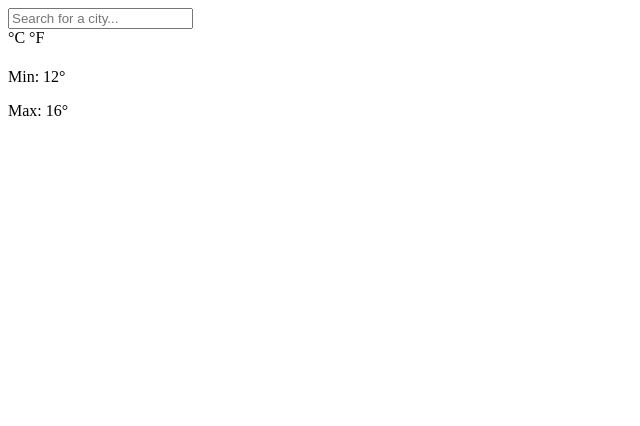
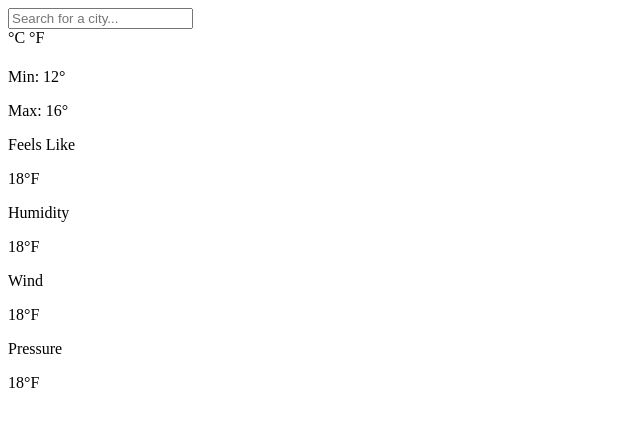
Before and after one commit to BBrantly90/Weather-Forecast, a plain HTML site: page index.html in a window 1280 px wide. Shown: the whole page, without its empty margins (0-640 px from the left). Drawn offline with Linux system fonts and the light colour scheme.

Commit message:
Added code to the main page for the individual display cards

```diff
--- a/index.html
+++ b/index.html
@@ -36,6 +36,36 @@
         </div>
     </div>
     <!-- Weather Info Card Display-->
+    <div class="weather_info">
+        <div class="weather_card">
+            <i class="fa-solid fa-temperature-full"></i>
+            <div>
+                <p>Feels Like</p>
+                <p class="weather_realfeel">18&#176F</p>
+            </div>
+        </div>
+        <div class="weather_card">
+            <i class="fa-solid fa-droplet"></i>
+            <div>
+                <p>Humidity</p>
+                <p class="weather_humidity">18&#176F</p>
+            </div>
+        </div>
+        <div class="weather_card">
+            <i class="fa-solid fa-wind"></i>
+            <div>
+                <p>Wind</p>
+                <p class="weather_wind">18&#176F</p>
+            </div>
+        </div>
+        <div class="weather_card">
+            <i class="fa-solid fa-gauge-high"></i>
+            <div>
+                <p>Pressure</p>
+                <p class="weather_pressure">18&#176F</p>
+            </div>
+        </div>
+    </div>
    </div>
 </body>
 </html>
```
